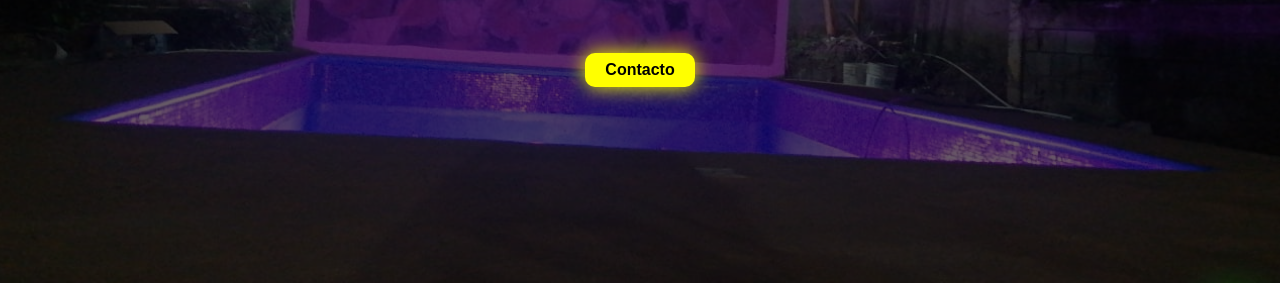
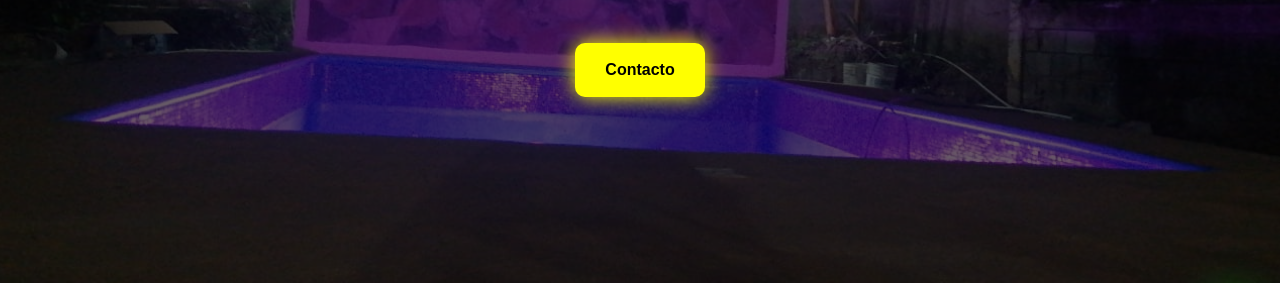
Before and after one commit to MarcoLc94/Proyecto-en-Astro, an Astro site: page / in a window 1280 px wide. Shown: the part 428-711 px from the top of the page. Built offline with nearby package versions, Linux system fonts and the light colour scheme; Astro itself is replaced by a stand-in of ours; a web font is replaced by a local one.

Commit message:
fixed 3.0

```diff
--- a/src/components/BgChanger.css
+++ b/src/components/BgChanger.css
@@ -50,7 +50,7 @@
 
 
     .background-image-example .container-button button{
-       padding: 5px 20px 5px 20px;
+       padding: 15px 30px 15px 30px;
        border-radius: 10px 10px 10px 10px;
        border: none;
        margin: 10px;
--- a/src/components/Navbar.astro
+++ b/src/components/Navbar.astro
@@ -141,7 +141,6 @@ h1:hover {
     align-items: center;
     justify-content: center;
     gap: 60px;
-    filter: drop-shadow(0px 0px 10px yellow);
     border-radius: 10px;
   }
 
```
Also changed, not shown: 12 other files.
